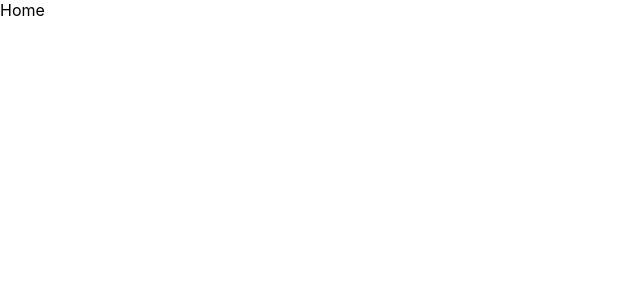
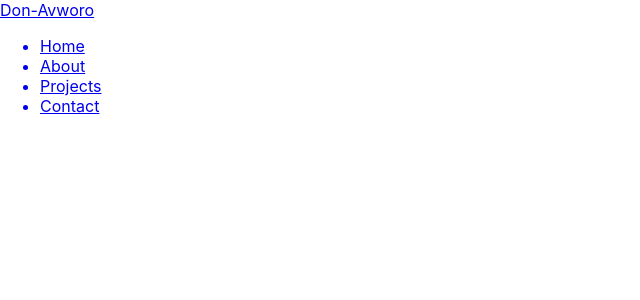
Before and after one commit to DonAvworo/React-Portfolio, a React (Create React App) app in the folder react-portfolio/: page / in a window 1280 px wide. Shown: the top 300 px of the page, without its empty margins (0-640 px from the left). Built offline with nearby package versions, Linux system fonts and the light colour scheme.

Commit message:
navbar links functional

```diff
--- a/react-portfolio/src/components/Navbar.js
+++ b/react-portfolio/src/components/Navbar.js
@@ -1 +1,32 @@
-import
+import './Navbar.css';                              // Import css file
+import { Link } from 'react-router-dom';            // Import Link from react-router-dom
+import React from 'react';                          // imports the react library from the node_modules folder and assigns it to the variable React
+
+const Navbar = () => {
+  return (
+    <div>
+        <Link to="/">                               {/* the link to the Home.js (Home Page route path is "/")  */}
+            <div className="logo">Don-Avworo</div>  {/* the logo of the website  when clicked redirects to Home.js (Home Page)*/}
+        </Link>                                     {/* to work, this will be called as a component in te Home.js file */}
+        <ul className="nav-links">                  {/* unordered list of links to the other pages of the website */}
+            <Link to="/">                           {/* the link to the Home.js (Home Page route path is "/")  */}
+                <li>Home</li>                       {/* the link to the Home.js (Home Page)  */}
+            </Link>
+            <Link to="/about">                      {/* the link to the About.js (About Page route path is "/about")  */}
+                <li>About</li>                      {/* the link to the About.js (About Page)  */}
+            </Link>
+            <Link to="/projects">                   {/* the link to the Projects.js (Projects Page route path is "/projects")  */}
+                <li>Projects</li>                   {/* the link to the Projects.js (Projects Page)  */}
+            </Link>
+            <Link to="/contact">                    {/* the link to the Contact.js (Contact Page route path is "/contact")  */}
+                <li>Contact</li>                    {/* the link to the Contact.js (Contact Page)  */}
+            </Link>
+        </ul>
+
+
+    </div>
+
+  )
+}
+
+export default Navbar;
--- a/react-portfolio/src/routes/Home.js
+++ b/react-portfolio/src/routes/Home.js
@@ -1,11 +1,15 @@
  // functional component that returns the following HTML to the browser when the Home function component is called
-
-import React from 'react'   // imports the react library from the node_modules folder and assigns it to the variable React
+import React from 'react';   // imports the react library from the node_modules folder and assigns it to the variable React
+import Navbar from '../components/Navbar'; // imports the Navbar component from the Navbar.js file in the components folder and assigns it to the variable Navbar
 
 const Home = () => {        // creates a function component called Home
   return (                  // returns the following HTML to the browser when the Home function component is called
-    <div>Home</div>
+    <div>
+      {/* Home */}         {/* Home is commented out and replaced with */}
+      <Navbar />           {/* Navbar component */}
+    </div>
+
   )
 }
 
-export default Home        // exports the Home function component to be used in other files
+export default Home;        // exports the Home function component to be used in other files
```
